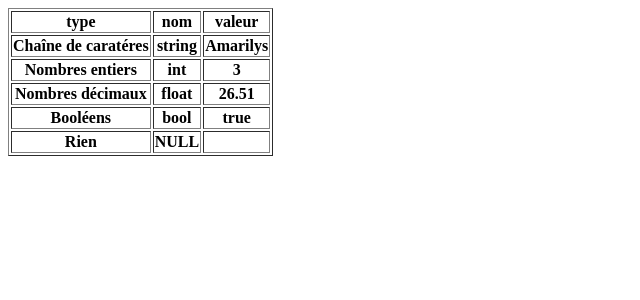
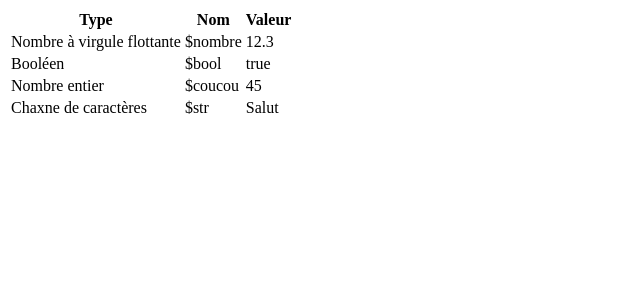
Before and after one commit to amarilys-tenorio/runtrack2, a PHP site: page / in a window 1280 px wide. Shown: the top 300 px of the page, without its empty margins (0-640 px from the left). Run offline with PHP 8.4, Linux system fonts and the light colour scheme; lists and menus that the app fills with data are empty.

Commit message:
job03 modification

```diff
--- a/jour01/job03/index.php
+++ b/jour01/job03/index.php
@@ -1,36 +1,45 @@
 <?php
-$tableau = array(
-    array("type","nom","valeur"),
-    array("Chaîne de caratéres","string","Amarilys"),
-    array("Nombres entiers","int",3),
-    array("Nombres décimaux","float",26.51),
-    array("Booléens","bool","true"),
-    array("Rien","NULL","")
-);
+$nombre = 12.3;
+$bool = true;
+$coucou = 45;
+$str = 'Salut';
+?>
 
-echo "<table border=1>";
-echo "<tr>";
-echo "<th>",$tableau[0][0],"</th>";
-echo "<th>",$tableau[0][1],"</th>";
-echo "<th>",$tableau[0][2],"</th>";
-echo "</tr>";
-echo "<th>",$tableau[1][0],"</th>";
-echo "<th>",$tableau[1][1],"</th>";
-echo "<th>",$tableau[1][2],"</th>";
-echo "</tr>";
-echo "<th>",$tableau[2][0],"</th>";
-echo "<th>",$tableau[2][1],"</th>";
-echo "<th>",$tableau[2][2],"</th>";
-echo "</tr>";
-echo "<th>",$tableau[3][0],"</th>";
-echo "<th>",$tableau[3][1],"</th>";
-echo "<th>",$tableau[3][2],"</th>";
-echo "</tr>";
-echo "<th>",$tableau[4][0],"</th>";
-echo "<th>",$tableau[4][1],"</th>";
-echo "<th>",$tableau[4][2],"</th>";
-echo "</tr>";
-echo "<th>",$tableau[5][0],"</th>";
-echo "<th>",$tableau[5][1],"</th>";
-echo "<th>",$tableau[5][2],"</th>";
-?>
+<!DOCTYPE html>
+<html lang="en">
+<head>
+    <meta charset="UTF-8">
+    <meta http-equiv="X-UA-Compatible" content="IE=edge">
+    <meta name="viewport" content="width=device-width, initial-scale=1.0">
+    <title>Document</title>
+</head>
+<body>
+<table>
+  <tr>
+    <th>Type</th>
+    <th>Nom</th>
+    <th>Valeur</th>
+  </tr>
+  <tr>
+    <td>Nombre à virgule flottante</td>
+    <td>$nombre</td>
+    <td>12.3</td>
+  </tr>
+  <tr>
+    <td>Booléen</td>
+    <td>$bool</td>
+    <td>true</td>
+  </tr>
+  <tr>
+    <td>Nombre entier</td>
+    <td>$coucou</td>
+    <td>45</td>
+  </tr>
+  <tr>
+    <td>Chaxne de caractères</td>
+    <td>$str</td>
+    <td>Salut</td>
+  </tr>
+</table>
+</body>
+</html>
```
